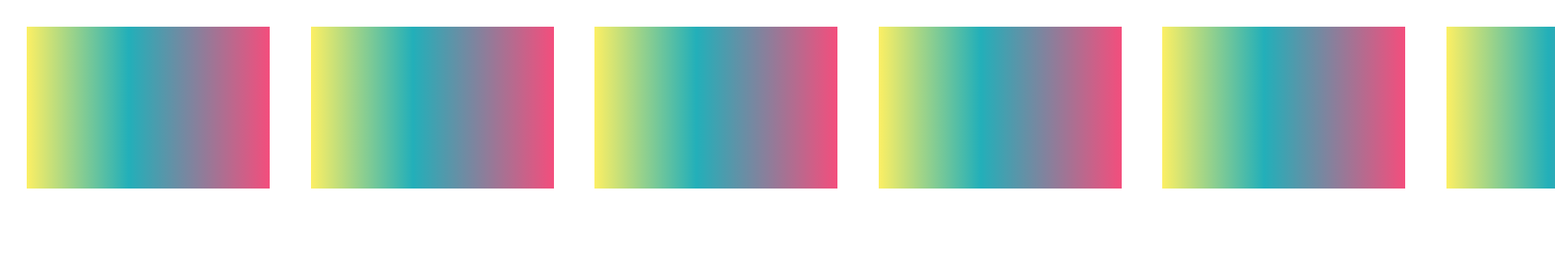
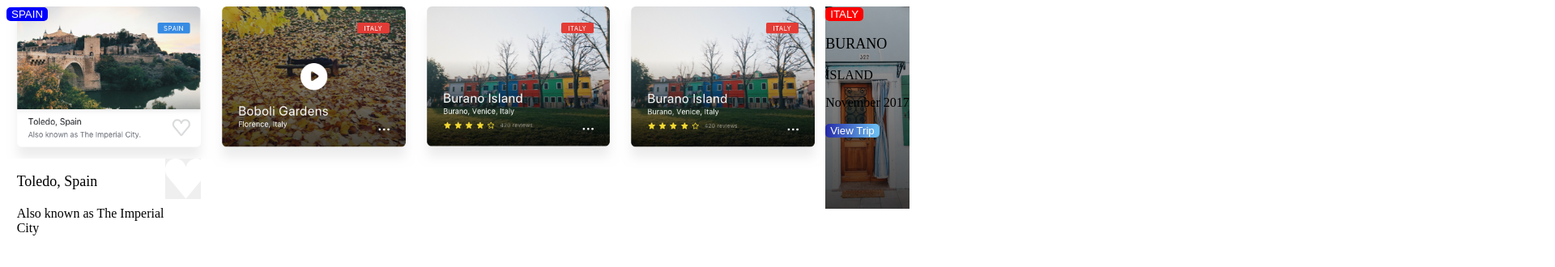
Before and after one commit to EvenJs/Front, a plain HTML site: page card/flex.html in a window 1280 px wide. Shown: the top 330 px of the page at 81% size, 1920 px wide, since content can reach past the window. Drawn offline with Linux system fonts and the light colour scheme.

Commit message:
cards with flexbox

```diff
--- a/card/flex.css
+++ b/card/flex.css
@@ -1,5 +1,112 @@
-.container {
+.contianer {
+    max-width: 1200px;
+}
+
+.top {
     display: flex;
+    height: 250px;
+
+}
+
+.top__first {
+
+    height: 100%;
+    width: 20%;
+}
+.top__first__top{
+    background-image: url("../card/images/card1.png");
+    background-size: cover;
+    height: 75%;
+    justify-content: flex-end;
+}
+.top__first__bot {
+    height: 20%;
+    display: flex;
+    justify-content: space-between;
+    padding-left: 5%;
+    padding-right: 5%;
+
+}
+.heart {
+    width: 50px;
+    background-image: url("./images/icon-heart.svg");
+    background-size: cover;
+    border: 0ch;
+
+}
+
+.top__second {
+    background-image: url("../card/images/card2.png");
+    background-size: contain;
+    background-repeat: no-repeat;
+    height: 100%;
+    width: 20%;
+}
+.top__third {
+    background-image: url("../card/images/card3.png");
+    background-size: contain;
+    background-repeat: no-repeat;
+    height: 100%;
+    width: 20%;
+}
+.top__forth{
+    background-image: url("../card/images/card3.png");
+    background-size: contain;
+    background-repeat: no-repeat;
+    height: 100%;
+    width: 20%;
+}
+
+.top__fifth {
+    width: 20%;
+    display: flex;
+
+}
+.top__fifth__left {
+    background-image: url("./images/bg-6.png");
+    background-repeat: no-repeat;
+    background-position: center;
+    background-size: cover;
+}
+
+.top__fifth__viewmore {
+
+
+}
+
+.mid {
+    display: flex;
+}
+
+.bot {
+    display: flex;
+}
+
+.title {
+    font-size: large;
+    padding-bottom: 1px;
+}
+.text {
+    padding-top: 1px;
+}
+
+.viewTrip {
+    background:linear-gradient(90deg, rgba(36,41,166,1) 0%, rgba(106,187,240,1) 94%) ;
+    border: none;
+    border-radius: 5px;
+    color: white;
+}
+
+.tag {
+    border: none;
+    border-radius: 5px;
+    color: white;
+}
+#spain {
+    background-color: blue;
+}
+#italy {
+    background-color:red;
 }
 
 .card {
--- a/card/flex.html
+++ b/card/flex.html
@@ -1,20 +1,42 @@
 <!DOCTYPE html>
 <html>
 <head>
-    <meta name="viewpoint" content="width=device-width, intial-scale=1">
-    <link rel="stylesheet" type="text/css" href="./flex.css">
+  <meta name="viewpoint" content="width=device-width, intial-scale=1">
+  <link rel="stylesheet" type="text/css" href="./flex.css">
 </head>
 <body>
-    <div class="container">
-        <div class="card"></div>
-        <div class="card"></div>
-        <div class="card"></div>
-        <div class="card"></div>
-        <div class="card"></div>
-        <div class="card"></div>
-        <div class="card"></div>
+  <div class="container">
+    <div class="top">
+      <div class="top__first">
+        <div class="top__first__top">
+          <button class="top__first_tag tag" id="spain">SPAIN</button>
 
+        </div>
+        <div class="top__first__bot">
+          <div class="top__first__text">
+            <p class="title">Toledo, Spain</p>
+            <p class="text">Also known as The Imperial City</p>
+          </div>
+          <button class="heart"></button>
+        </div>
+      </div>
+      <div class="top__second"> </div>
+      <div class="top__third"> </div>
+      <div class="top__forth"> </div>
+      <div class="top__fifth">
+        <div class="top__fifth__left">
+          <button class="tag" id="italy">ITALY</button>
+          <p class="title">BURANO </p>
+          <p>ISLAND</p>
+          <p class="date">November 2017</p>
+          <button class="viewTrip top__fifth__viewmore">View Trip</button>
+
+        </div>
+
+      </div>
     </div>
+
+  </div>
 </body>
 
 </html>
```
Also changed, not shown: card/images/bg-1.png (added), card/images/bg-3.png (added), card/images/bg-5.png (added), card/images/bg-6.png (added), card/images/card1.png (added), card/images/card11.png (added), card/images/card14.png (added), card/images/card2.png (added), card/images/card3.png (added), card/images/cta2.png (added), card/images/cta3.png (added).
